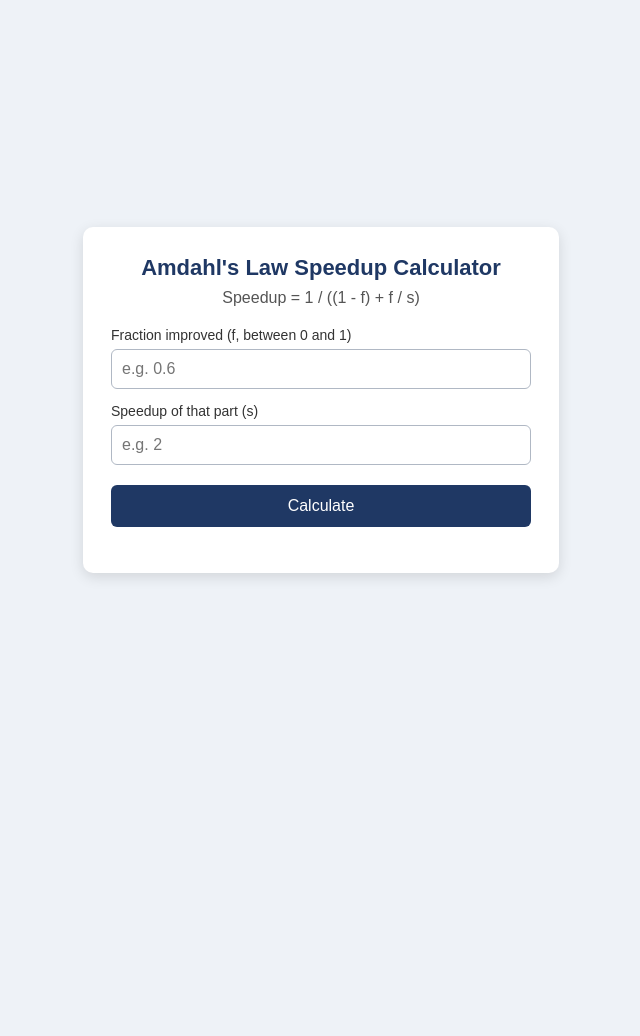
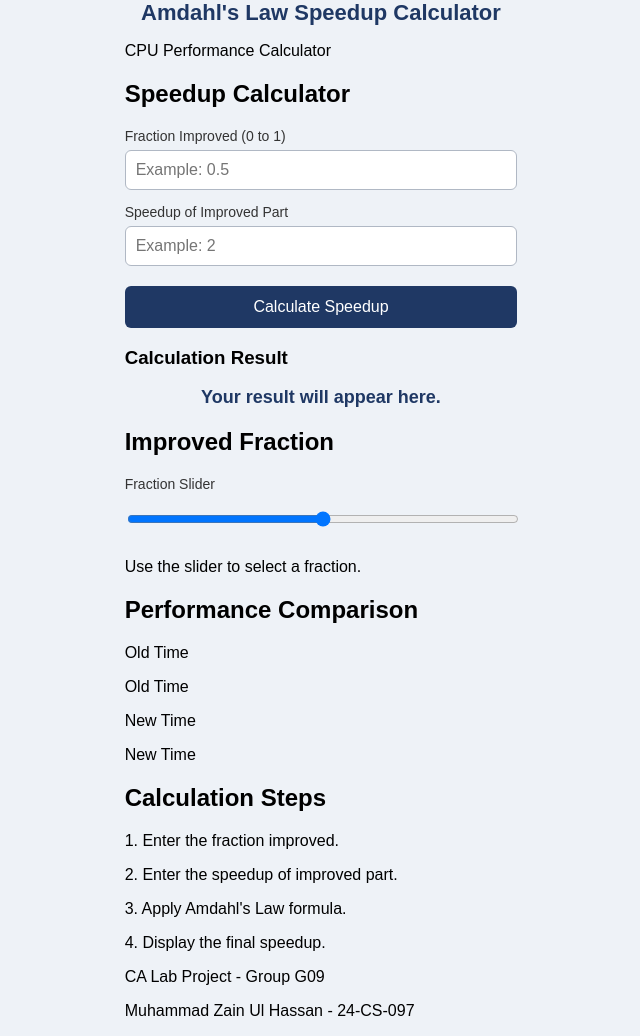
Before and after one commit to RoohullahSaeedhitec/amdahl-speedup-calculator, a plain HTML site: page index.html in a window 1280 px wide. Shown: the whole page, without its empty margins (319-959 px from the left). Before the commit the page ends 800 px from the top, so only its background shows below. Drawn offline with Linux system fonts and the light colour scheme.

Commit message:
Update index.html

```diff
--- a/index.html
+++ b/index.html
@@ -1,26 +1,77 @@
 <!DOCTYPE html>
-<html lang="en">
+<html>
 <head>
-  <meta charset="UTF-8">
-  <meta name="viewport" content="width=device-width, initial-scale=1.0">
-  <title>Amdahl's Law Speedup Calculator</title>
-  <link rel="stylesheet" href="style.css">
+    <title>Amdahl's Law Speedup Calculator</title>
+    <link rel="stylesheet" href="style.css">
 </head>
+
 <body>
-  <div class="card">
-    <h1>Amdahl's Law Speedup Calculator</h1>
-    <p class="formula">Speedup = 1 / ((1 - f) + f / s)</p>
 
-    <label for="fraction">Fraction improved (f, between 0 and 1)</label>
-    <input type="text" id="fraction" placeholder="e.g. 0.6">
+<div class="container">
 
-    <label for="speedup">Speedup of that part (s)</label>
-    <input type="text" id="speedup" placeholder="e.g. 2">
+    <header>
+        <h1>Amdahl's Law Speedup Calculator</h1>
+        <p>CPU Performance Calculator</p>
+    </header>
 
-    <button onclick="calculate()">Calculate</button>
+    <div class="section">
+        <h2>Speedup Calculator</h2>
 
-    <p id="result"></p>
-  </div>
-  <script src="script.js"></script>
+        <label>Fraction Improved (0 to 1)</label>
+        <input type="number" id="fraction"
+        placeholder="Example: 0.5" step="any">
+
+        <label>Speedup of Improved Part</label>
+        <input type="number" id="speedup"
+        placeholder="Example: 2" step="any">
+
+        <button type="button" onclick="calculateSpeedup()">
+            Calculate Speedup
+        </button>
+
+        <div class="result-area">
+            <h3>Calculation Result</h3>
+            <p id="result">Your result will appear here.</p>
+        </div>
+    </div>
+
+    <div class="section">
+        <h2>Improved Fraction</h2>
+        <label>Fraction Slider</label>
+
+        <input type="range" id="slider"
+        min="0" max="100" value="50">
+
+        <p>Use the slider to select a fraction.</p>
+    </div>
+
+    <div class="section">
+        <h2>Performance Comparison</h2>
+
+        <p>Old Time</p>
+        <div class="bar old">Old Time</div>
+
+        <p>New Time</p>
+        <div class="bar new">New Time</div>
+    </div>
+
+    <div class="section">
+        <h2>Calculation Steps</h2>
+
+        <p>1. Enter the fraction improved.</p>
+        <p>2. Enter the speedup of improved part.</p>
+        <p>3. Apply Amdahl's Law formula.</p>
+        <p>4. Display the final speedup.</p>
+    </div>
+
+    <footer>
+        <p>CA Lab Project - Group G09</p>
+        <p>Muhammad Zain Ul Hassan - 24-CS-097</p>
+    </footer>
+
+</div>
+
+<script src="script.js"></script>
+
 </body>
 </html>
```
